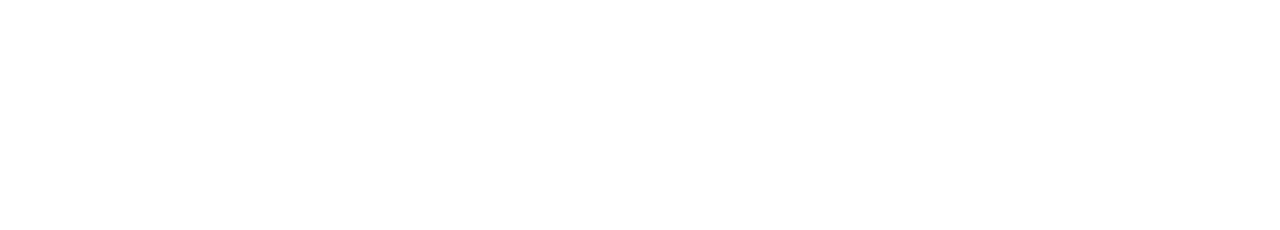
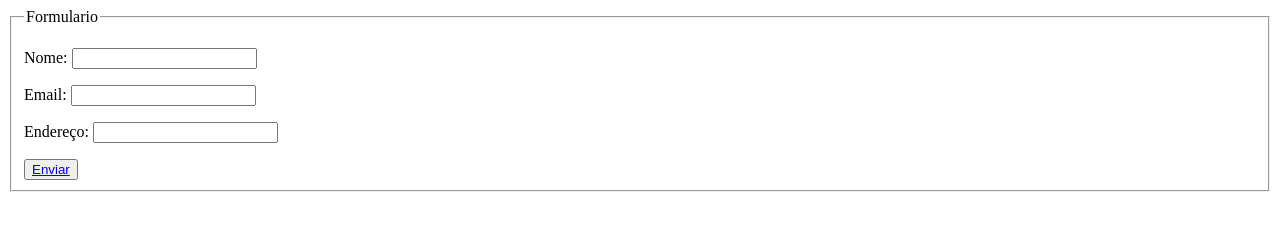
Before and after one commit to Lczin-fx7/Sergio_lavor, a plain HTML site: page index.html in a window 1280 px wide. Drawn offline with Linux system fonts and the light colour scheme.

Commit message:
fiz o formulario no index html

```diff
--- a/index.html
+++ b/index.html
@@ -8,6 +8,17 @@
     <link rel="stylesheet" href="./estilo.css">
 </head>
 <body>
-
+    <form>
+        <fieldset>
+        <legend>Formulario</legend><p></p>
+        Nome:
+        <input type="text" name="nome"><p></p>
+        Email:
+        <input type="text" name="cpnome"> <p></p>
+        Endereço:
+        <input type="text" name="endereco"> <p></p>
+        <button><a href="./segunda.html">Enviar</a></button>
+    </fieldset>
+    </form>
 </body>
 </html>
```
